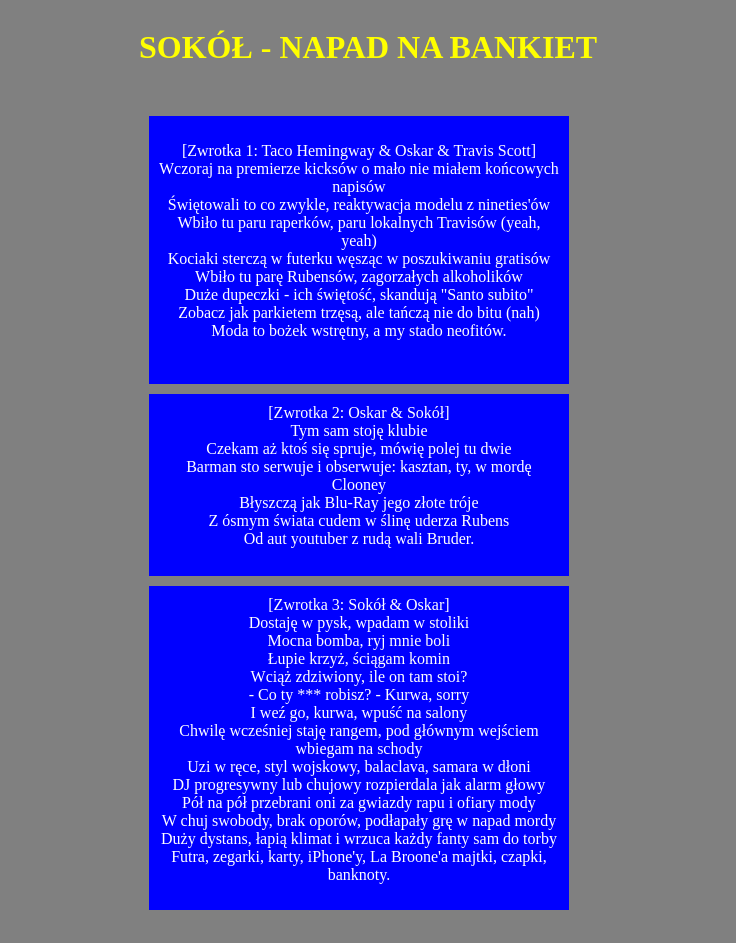
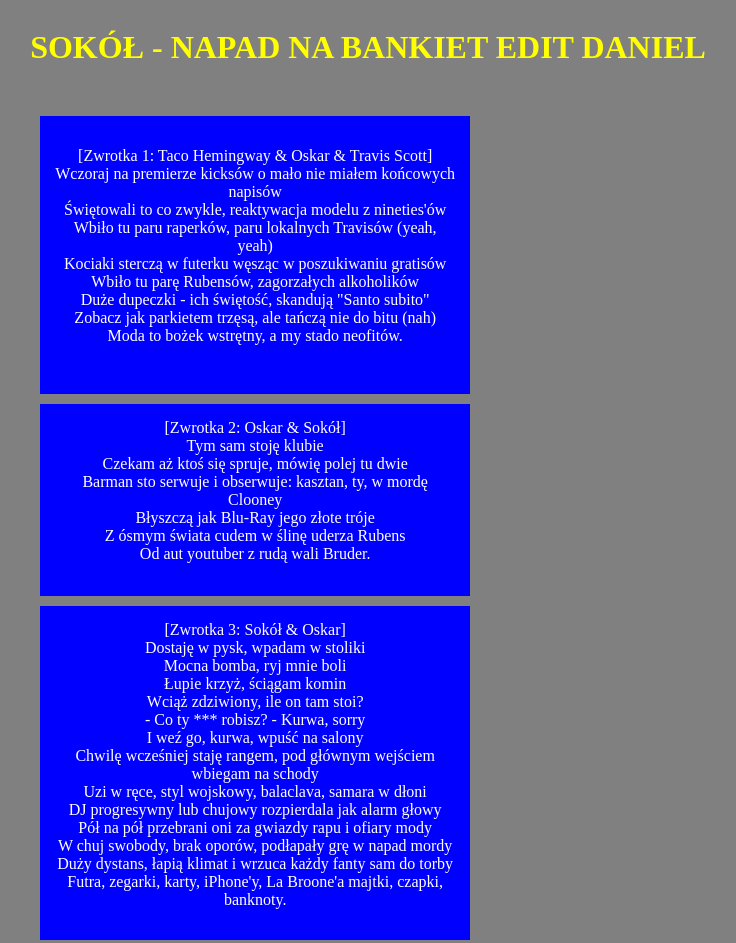
Before and after one commit to danielminschinski/learning-git-2, a plain HTML site: page index.html in a window 1280 px wide. Shown: the whole page, without its empty margins (272-1008 px from the left). Drawn offline with Linux system fonts and the light colour scheme.

Commit message:
Edit heading h1

```diff
--- a/css/style.css
+++ b/css/style.css
@@ -8,7 +8,7 @@
 }
 .text {
 
-	padding: 10px;
+	padding: 15px;
 	color: white;
 	font-size: 16px;
 	background-color: blue;
--- a/index.html
+++ b/index.html
@@ -7,7 +7,7 @@
         </head>
         <body>
                 <div class="container">
-                        <h1>Sokół - Napad na Bankiet</h1><br>
+                        <h1>Sokół - Napad na Bankiet edit Daniel</h1><br>
                         <div class="text">
                                 <p>[Zwrotka 1: Taco Hemingway & Oskar & Travis Scott]<br>
                                 Wczoraj na premierze kicksów o mało nie miałem końcowych napisów<br>
```
Also changed, not shown: 1 other file.
